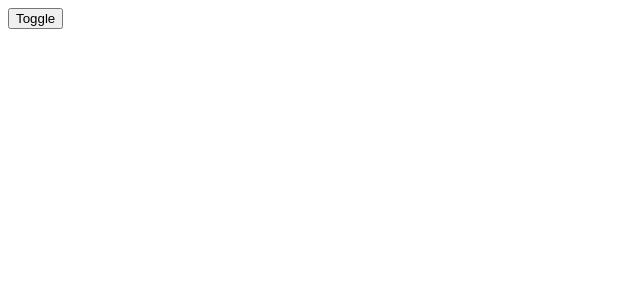
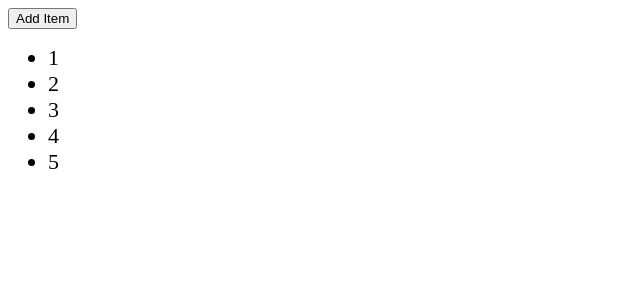
Before and after one commit to m0slah/Animation-VusJs, a Vue app: page / in a window 1280 px wide. Shown: the top 300 px of the page, without its empty margins (0-640 px from the left). Built offline with nearby package versions, Linux system fonts and the light colour scheme.

Commit message:
animating a list

```diff
--- a/src/App.vue
+++ b/src/App.vue
@@ -1,6 +1,7 @@
 <template>
-  <button type="button" @click="flag = !flag">Toggle</button>
+  <!-- <button type="button" @click="flag = !flag">Toggle</button> -->
 
+  <button type="button" @click="AddItem">Add Item</button>
   <!-- <Transition name="fade" mode="out-in">
     <h2 v-if="flag" key="main">Hello World!</h2>
     <h2 v-else key="secondary">another Hello!</h2>
@@ -10,7 +11,7 @@
     <h2 v-if="flag">hello</h2>
   </transition> -->
 
-  <transition
+  <!-- <transition
     @before-enter="BeforeEnter"
     @enter="Enter"
     @after-enter="AfterEnter"
@@ -21,7 +22,19 @@
     name="fade"
   >
     <h2 v-if="flag">Hey</h2>
-  </transition>
+  </transition> -->
+
+  <ul>
+    <transition-group name="fade">
+      <li
+        v-for="(number, index) in numbers"
+        :key="number"
+        @click="removeItem(index)"
+      >
+        {{ number }}
+      </li>
+    </transition-group>
+  </ul>
 </template>
 
 <script>
@@ -30,9 +43,18 @@
   data() {
     return {
       flag: false,
+      numbers: [1, 2, 3, 4, 5],
     };
   },
   methods: {
+    AddItem() {
+      const number = Math.floor(Math.random() * 100 + 1);
+      const index = Math.floor(Math.random() * this.numbers.length);
+      this.numbers.splice(index, 0, number);
+    },
+    removeItem() {
+      this.numbers.splice(index, 1);
+    },
     BeforeEnter(element) {
       console.log("before-enter ", element);
     },
@@ -77,6 +99,11 @@
 </script>
 
 <style>
+li {
+  font-size: 22px;
+  cursor: pointer;
+}
+
 h2 {
   width: 400px;
   padding: 20px;
@@ -103,7 +130,7 @@
 
 .fade-enter-active {
   transition: all 1s;
-  background-color: chartreuse;
+  color: chartreuse;
 }
 
 .fade-leave-to {
```
